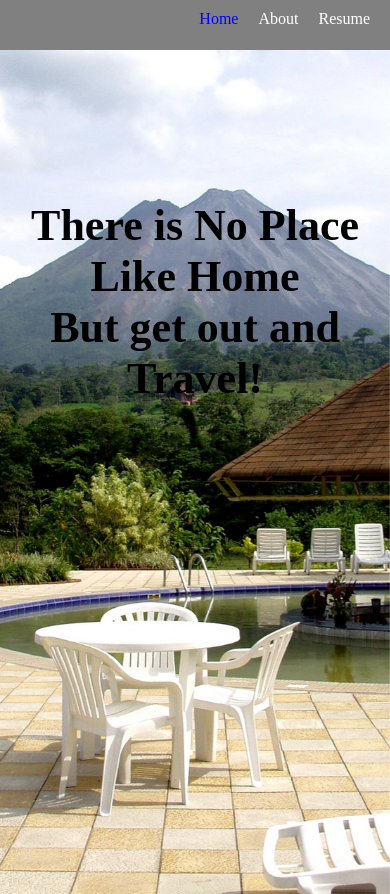
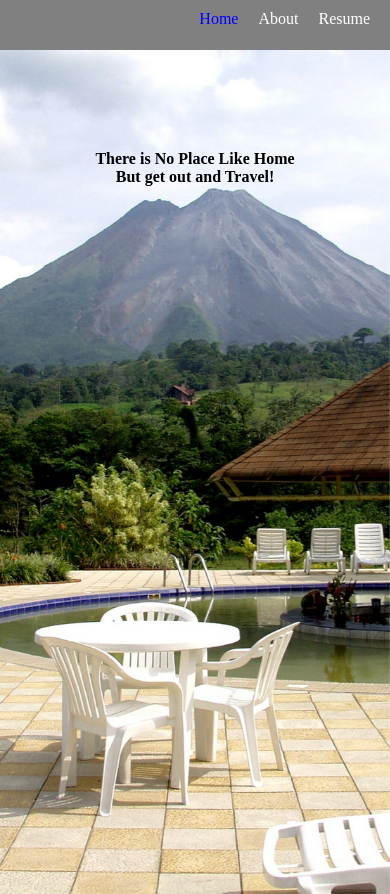
Before and after one commit to DavidDeCosta/resume-website, a React (Create React App) app: page / in a window 390 px wide. Built offline with nearby package versions, Linux system fonts and the light colour scheme.

Commit message:
updated mediascreen options

```diff
--- a/src/components/navbar/Navbar.css
+++ b/src/components/navbar/Navbar.css
@@ -8,6 +8,7 @@
     position:sticky;
     justify-content: center;
     align-items: center;
+    width: 100%;
 }
 
 
--- a/src/components/pages/about.css
+++ b/src/components/pages/about.css
@@ -41,3 +41,20 @@
     float: right;
     shape-outside: radial-gradient(farthest-side at left,  transparent calc(100% - var(--p)), #fff 0);
   }
+
+
+  @media screen and (max-width: 960px) {
+    div.inside {
+    --s:450px;  /*Size of the circle */
+    --p:15px;   /* padding */
+      font-size: 20px;
+    }
+  }
+
+  @media screen and (max-width: 768px) {
+    div.inside {
+    --s:350px;  /*Size of the circle */
+    --p:15px;   /* padding */
+      font-size: 16px;
+    }
+}
--- a/src/components/pages/home.css
+++ b/src/components/pages/home.css
@@ -17,5 +17,17 @@
     font-size:44px;
     font-weight: bold;
     text-align: center;
-    padding-top: 150px;
+    padding-top: 100px;
 }
+
+@media screen and (max-width: 960px) {
+    .insideHome {
+      font-size: 22px;
+    }
+  }
+
+  @media screen and (max-width: 768px) {
+    .insideHome {
+      font-size: 16px;
+    }
+}
```
